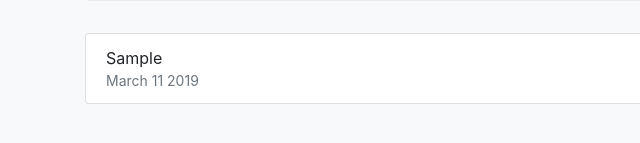
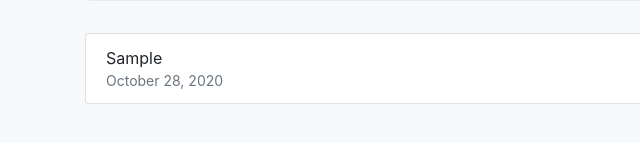
Before and after one commit to j836/personal-expenses, a plain HTML site: page index.html in a window 1280 px wide. Both pictures are taken after typing "Sample" into the empty fields and a click on the button "Add". Shown: the part 363-506 px from the top of the page, 0-640 px from the left. Drawn offline with nearby package versions, Linux system fonts and the light colour scheme.

Commit message:
Current Date Added successfully

```diff
--- a/index.html
+++ b/index.html
@@ -119,6 +119,13 @@
                     desc:textDescription,
                     amount:textAmount
                 }
+
+                expenseItem.moment = new Date();
+            const options = {
+                month:"long",
+                year:"numeric",
+                day:"numeric"
+            }
                 allExpenses.push(expenseItem);
 
 
@@ -138,15 +145,24 @@
 
             element.addEventListener("click",addExpenseToTotal,false);
 
+            //Controller functions
+            function getDateString(moment) {
+                return moment.toLocaleDateString('en-US',{
+                    year:"numeric",
+                    month:"long",
+                    day:"numeric",
+                })
+            }
+
 
             //View Layer
-            function createListItem({desc, amount}) {
+            function createListItem({desc, amount , moment}) {
                 console.log("function called")
                 return `
                     <li class="list-group-item d-flex justify-content-between">
                         <div class="d-flex flex-column">
                             ${desc}
-                            <small class="text-muted">March 11 2019</small>
+                            <small class="text-muted">${getDateString(moment)}</small>
                         </div>
                         <div>
                             <span class="px-5">
```
